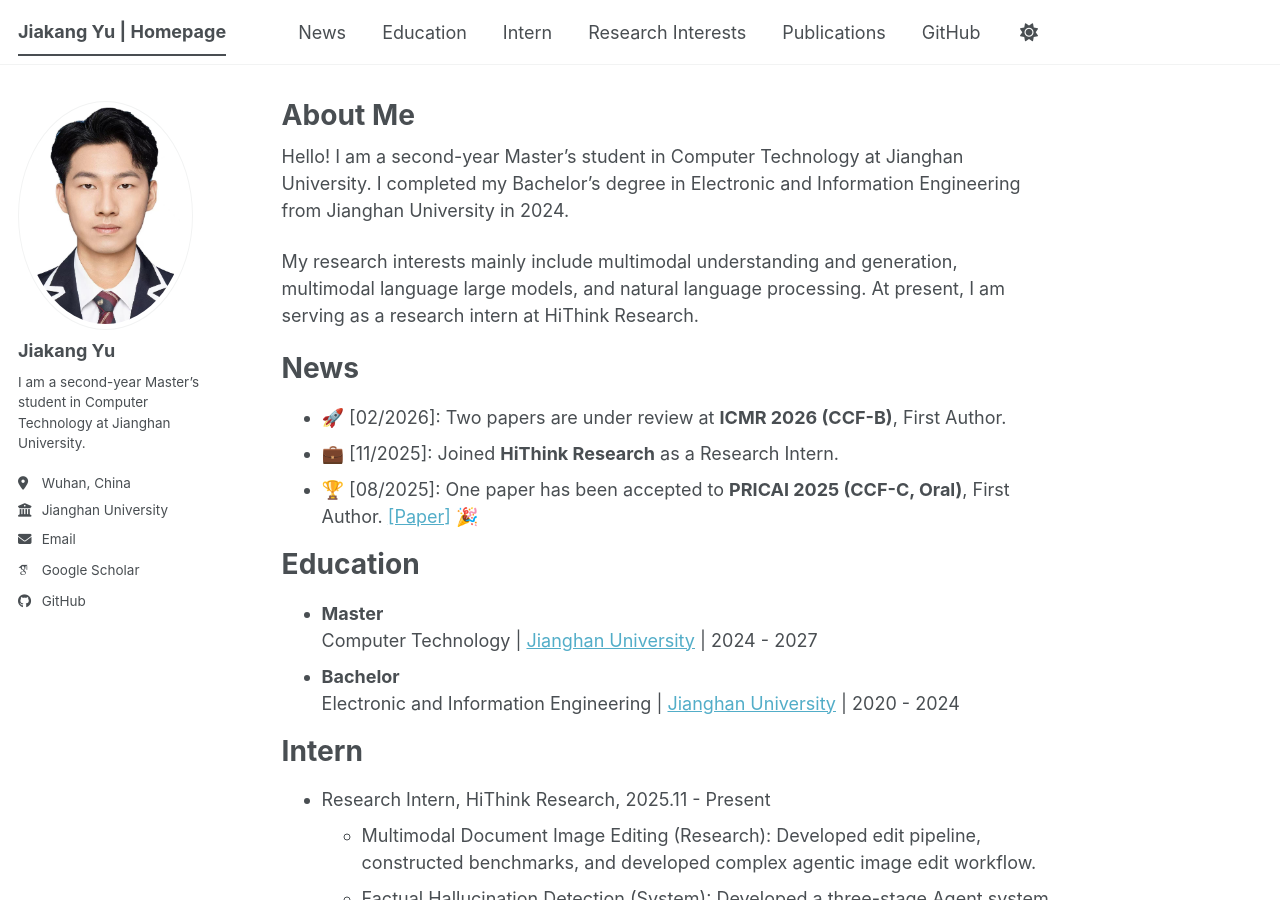
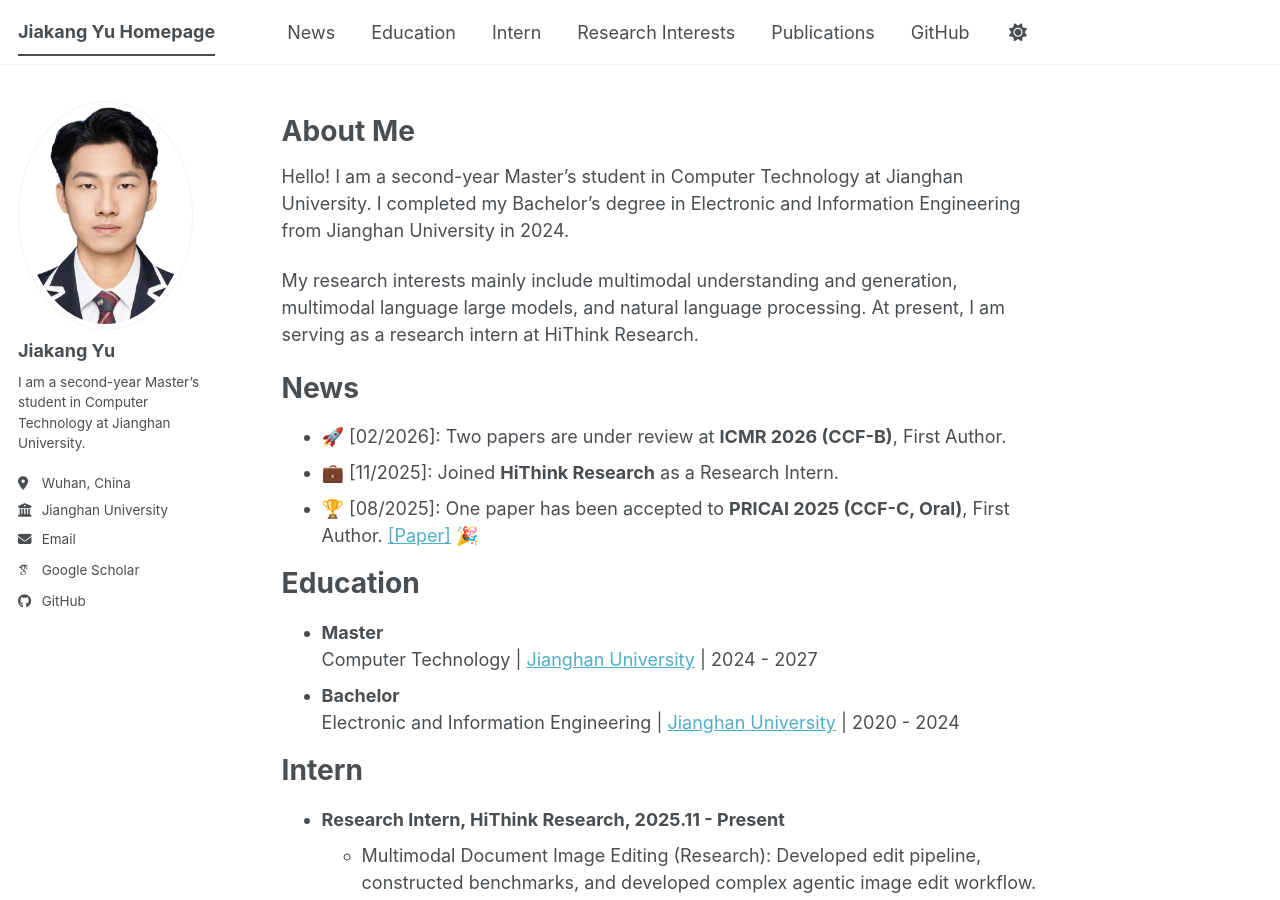
Before and after one commit to kaka-yjk/kaka-yjk.github.io, a Jekyll site: the page built from _pages/about.md, in a window 1280 px wide and 900 px high. Built offline with Jekyll 4.4.1, drawn with Linux system fonts in a browser that asks for light colours; some web fonts are replaced; a script bundle is joined from its source files by our own code; library files that are not in the unit come from our copies.

```diff
--- a/_config.yml
+++ b/_config.yml
@@ -9,7 +9,7 @@
 # Basic Site Settings
 locale                   : "en-US"
 site_theme               : "default" # The available themes options are "default", "air", "sunrise", "mint", "dirt" and "contrast"
-title                    : "Jiakang Yu | Homepage"
+title                    : "Jiakang Yu Homepage"
 title_separator          : "-"
 name                     : &name "Jiakang Yu"
 description              : &description "Jiakang Yu's academic portfolio"   # Update this with a general description of your site, this is the default if not overridden by a page
--- a/_pages/about.md
+++ b/_pages/about.md
@@ -1,12 +1,14 @@
 ---
 permalink: /
-title: "About Me"
+title: ""
 excerpt: "About me"
 author_profile: true
 redirect_from:
   - /about/
   - /about.html
 ---
+
+<h1>About Me</h1>
 
 Hello! I am a second-year Master's student in Computer Technology at Jianghan University. I completed my Bachelor's degree in Electronic and Information Engineering from Jianghan University in 2024.
 
@@ -24,10 +26,10 @@ My research interests mainly include multimodal understanding and generation, mu
   Electronic and Information Engineering | [Jianghan University](https://www.jhun.edu.cn/) | 2020 - 2024
 
 <h1 id="intern">Intern</h1>
-* Research Intern, HiThink Research, 2025.11 - Present
+* **Research Intern, HiThink Research, 2025.11 - Present**
   * Multimodal Document Image Editing (Research): Developed edit pipeline, constructed benchmarks, and developed complex agentic image edit workflow.
   * Factual Hallucination Detection (System): Developed a three-stage Agent system comprising atomic fact segmentation, information retrieval (Web & Financial databases), and reasoning/judgment.
-* Algorithm Intern, MEIZU, 2025.09 - 2025.10
+* **Algorithm Intern, MEIZU, 2025.09 - 2025.10**
   * Mobile GUI Agent: Applied reinforcement learning for GUI Agent development on mobile operating systems.
 
 <h1 id="research-interests">Research Interests</h1>
```
